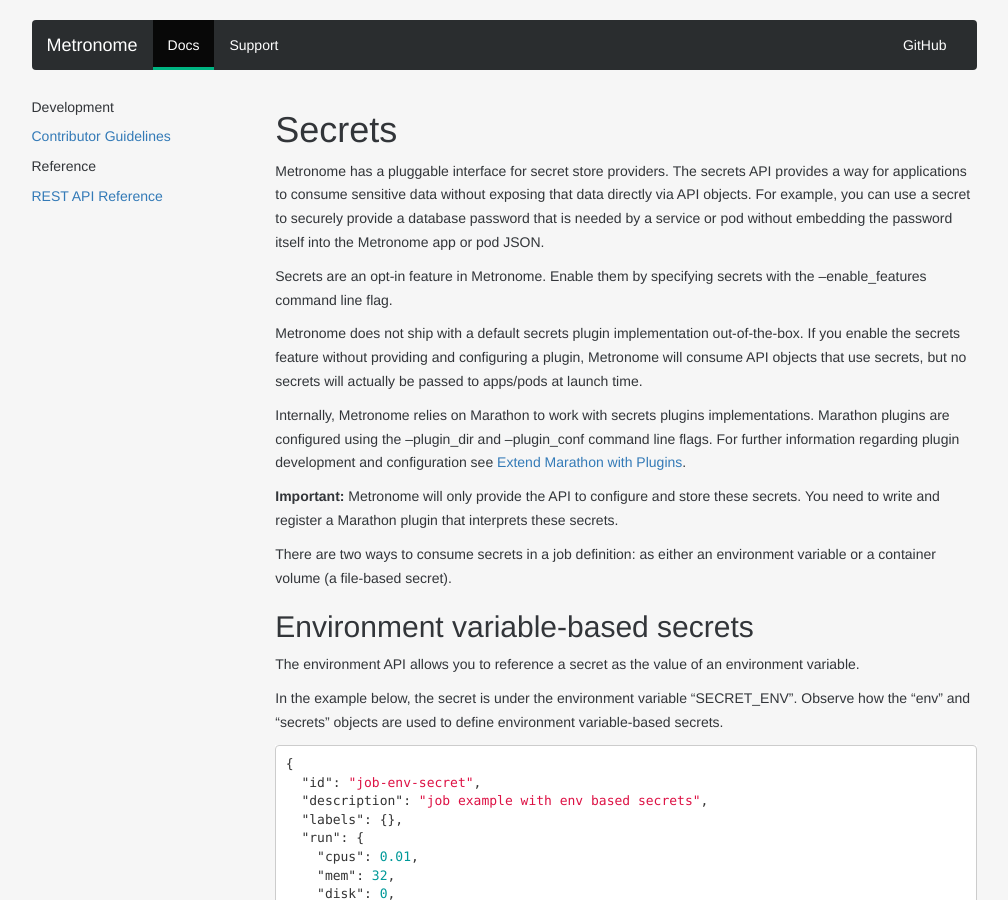
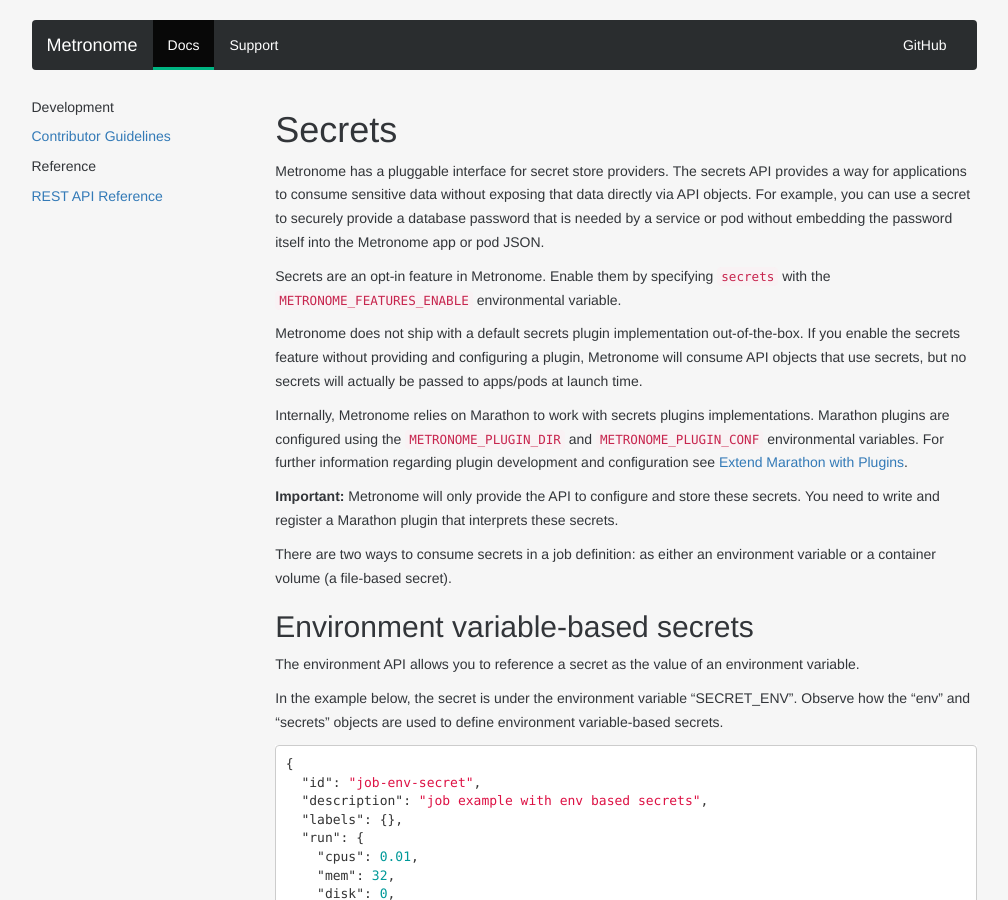
Before and after one commit to dcos/metronome, a Jekyll site: the page built from docs/docs/secrets.md, in a window 1280 px wide and 900 px high. Shown: the whole window, without its empty margins (136-1144 px from the left). Built offline with Jekyll 4.4.1, drawn with Linux system fonts in a browser that asks for light colours; nearby versions of some CDN libraries; some web fonts are replaced; our own code applies the rules of GitHub Pages for plain Markdown files.

Commit message:
Fixes for secrets documentation
Summary: Replaced flags with env vars.

Jira Issues: DCOS_OSS-4450

```diff
--- a/docs/docs/secrets.md
+++ b/docs/docs/secrets.md
@@ -2,11 +2,11 @@
 
 Metronome has a pluggable interface for secret store providers. The secrets API provides a way for applications to consume sensitive data without exposing that data directly via API objects. For example, you can use a secret to securely provide a database password that is needed by a service or pod without embedding the password itself into the Metronome app or pod JSON.
 
-Secrets are an opt-in feature in Metronome. Enable them by specifying secrets with the --enable_features command line flag.
+Secrets are an opt-in feature in Metronome. Enable them by specifying `secrets` with the `METRONOME_FEATURES_ENABLE` environmental variable.
 
 Metronome does not ship with a default secrets plugin implementation out-of-the-box. If you enable the secrets feature without providing and configuring a plugin, Metronome will consume API objects that use secrets, but no secrets will actually be passed to apps/pods at launch time.
 
-Internally, Metronome relies on Marathon to work with secrets plugins implementations. Marathon plugins are configured using the --plugin_dir and --plugin_conf command line flags. For further information regarding plugin development and configuration see [Extend Marathon with Plugins](https://mesosphere.github.io/marathon/docs/plugin.html).
+Internally, Metronome relies on Marathon to work with secrets plugins implementations. Marathon plugins are configured using the `METRONOME_PLUGIN_DIR` and `METRONOME_PLUGIN_CONF` environmental variables. For further information regarding plugin development and configuration see [Extend Marathon with Plugins](https://mesosphere.github.io/marathon/docs/plugin.html).
 
 **Important:** Metronome will only provide the API to configure and store these secrets. You need to write and register a Marathon plugin that interprets these secrets.
 
```
